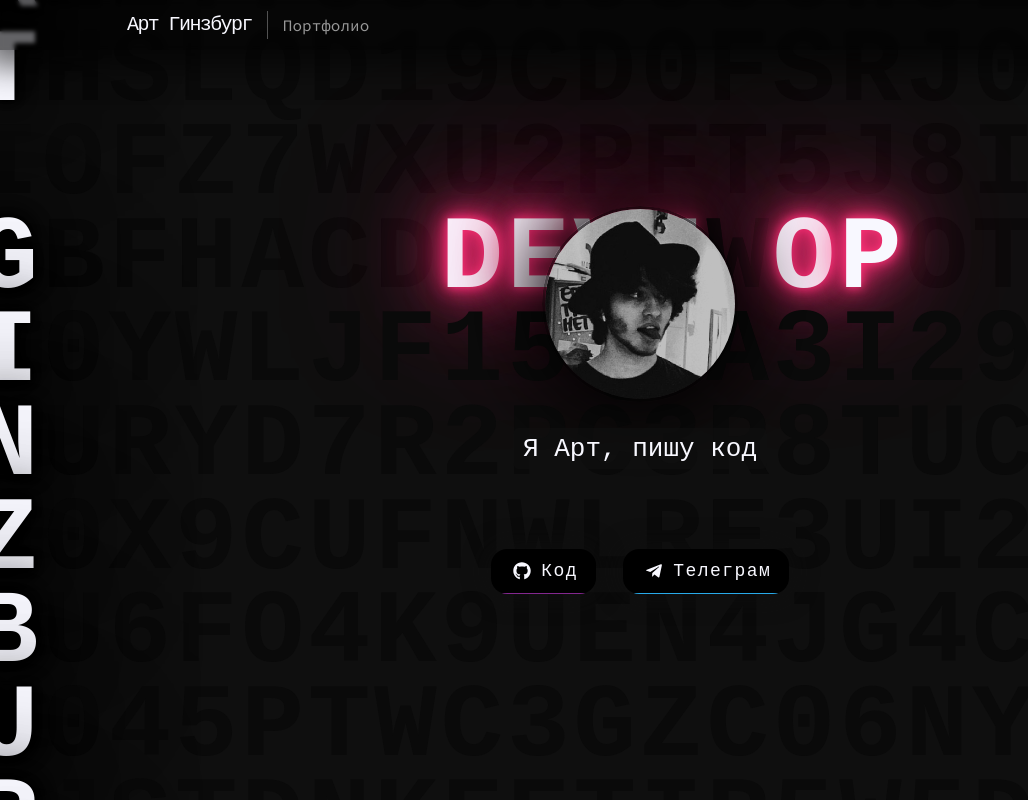
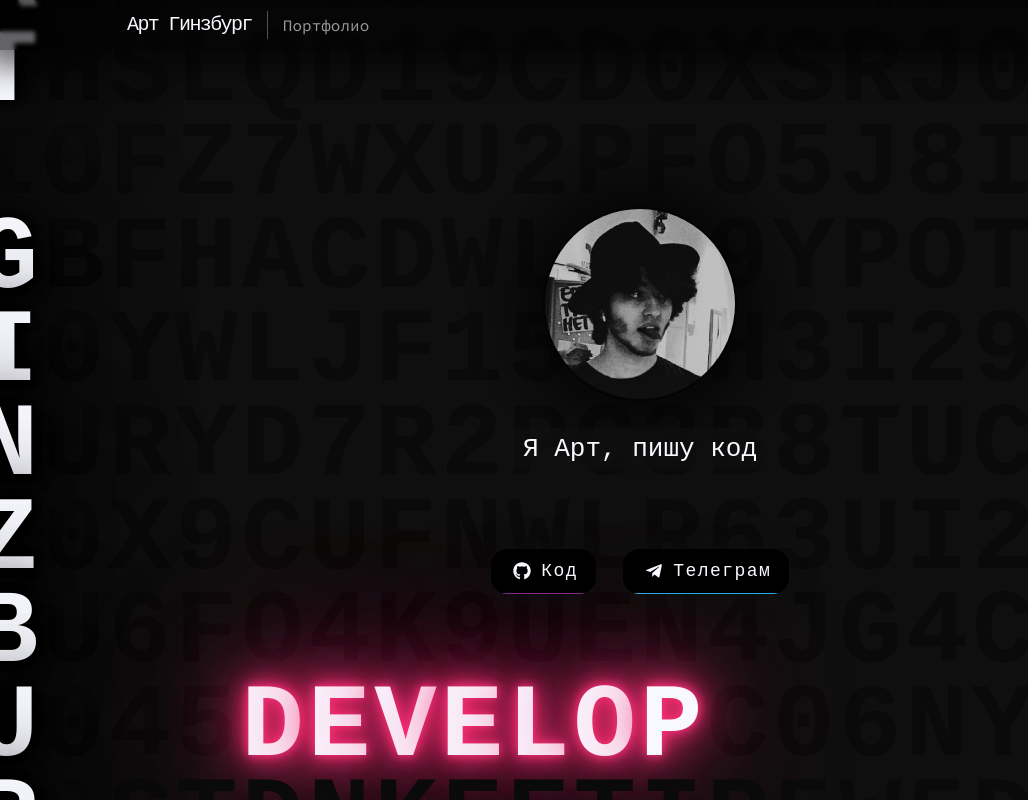
Before and after one commit to artginzburg/artginzburg.github.io, a React (Create React App) app: page / in a window 1280 px wide. Shown: the whole page, without its empty margins (0-1028 px from the left). Built offline with nearby package versions, Linux system fonts and the light colour scheme; a web font is replaced by a local one.

Commit message:
make randomInt function

```diff
--- a/src/components/HiddenWords/HiddenWords.jsx
+++ b/src/components/HiddenWords/HiddenWords.jsx
@@ -3,6 +3,7 @@ import { useCallback, useState } from 'react';
 import { makeIdMatrix } from '../../functions/makeId';
 import { makeEmptyMatrix } from '../../functions/makeEmpty';
 import { findLongestString } from '../../functions/findLongestString';
+import { randomInt } from '../../functions/randomInt';
 
 import { useCooldownEffect } from '../../hooks/useCooldownEffect';
 import { useWindowSize } from '../../hooks/useWindowSize';
@@ -14,17 +15,17 @@ const MAXIMUM_BOARD_SIZE = 30;
 
 const initialBoard = makeIdMatrix(MAXIMUM_BOARD_SIZE, MAXIMUM_BOARD_SIZE);
 
-function insertHiddenWord(word, wordIndex, randomGrid, longestWordLength, length, quantity) {
+function insertHiddenWord(word, wordIndex, grid, longestWordLength, length, quantity) {
   const shouldMoveRight = Math.random() > 0.5;
   const shouldMoveDown = !shouldMoveRight || Math.random() > 0.5;
 
   const randomStartingWidth = shouldMoveRight
-    ? Math.floor(Math.random() * (length - longestWordLength + 1))
-    : Math.floor(Math.random() * (length - 1));
+    ? randomInt(length - longestWordLength + 1)
+    : randomInt(length - 1);
 
   const randomStartingHeight = shouldMoveDown
-    ? Math.floor(Math.random() * (quantity - longestWordLength + 1))
-    : Math.floor(Math.random() * (quantity - 1));
+    ? randomInt(quantity - longestWordLength + 1)
+    : randomInt(quantity - 1);
 
   const wordCharacters = word.split('');
 
@@ -38,7 +39,7 @@ function insertHiddenWord(word, wordIndex, randomGrid, longestWordLength, length
   for (let i = 0; i < quantity; i++) {
     const char = wordCharacters[i - initialVerticalCell];
 
-    const currentGridLine = randomGrid[i];
+    const currentGridLine = grid[i];
 
     if (!currentGridLine) {
       // TODO: currentGridLine sometimes gets `undefined` here on small screens — and last character of a long word gets clipped. Really strange, shouldn't happen.
@@ -80,7 +81,6 @@ function makeHiddenWords(words, width, height) {
   const quantity = longestWordLength > height ? longestWordLength : height;
 
   let randomGrid = makeEmptyMatrix(length, quantity);
-
   words.forEach((word, wordIndex) => {
     randomGrid = insertHiddenWord(word, wordIndex, randomGrid, longestWordLength, length, quantity);
   });
--- /dev/null
+++ b/src/functions/randomInt.js
@@ -0,0 +1,3 @@
+export function randomInt(max) {
+  return Math.floor(Math.random() * max);
+}
```
